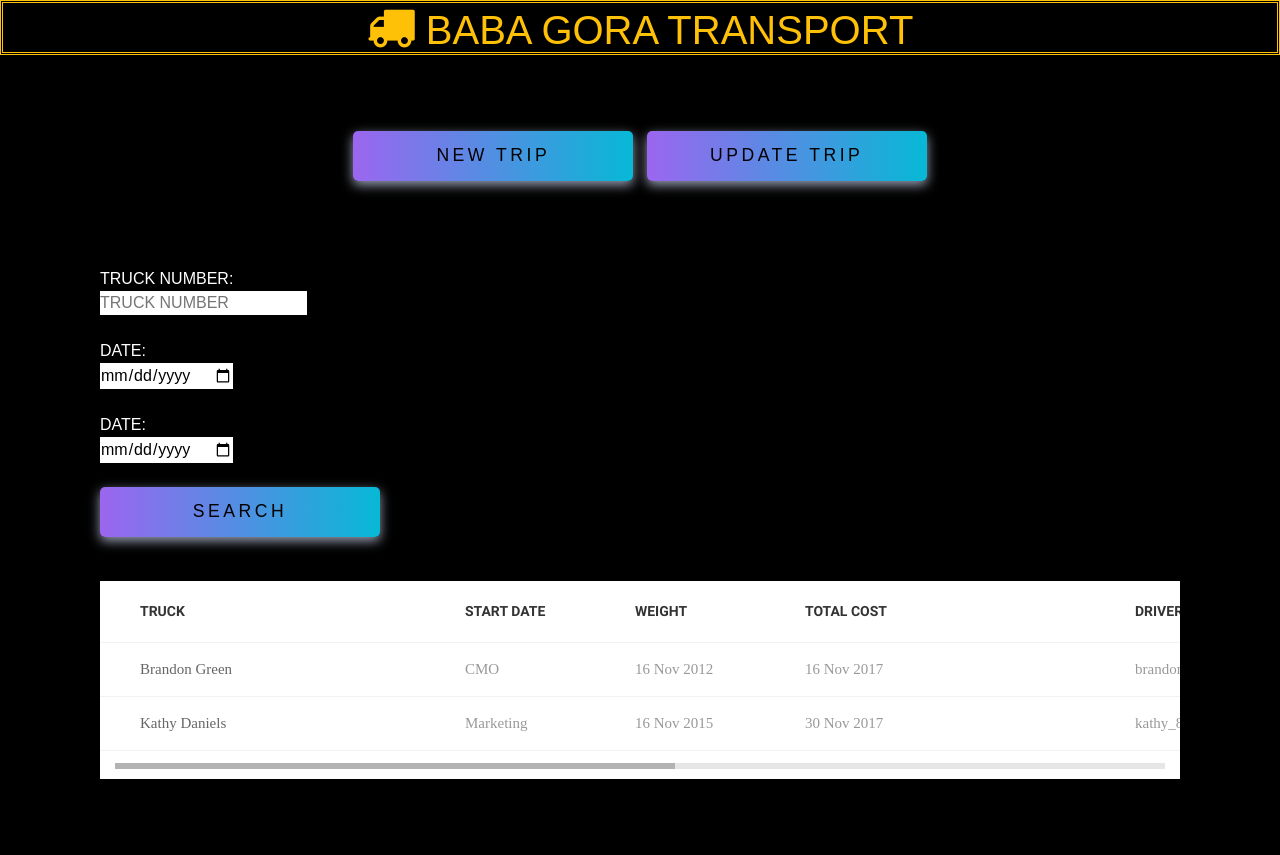
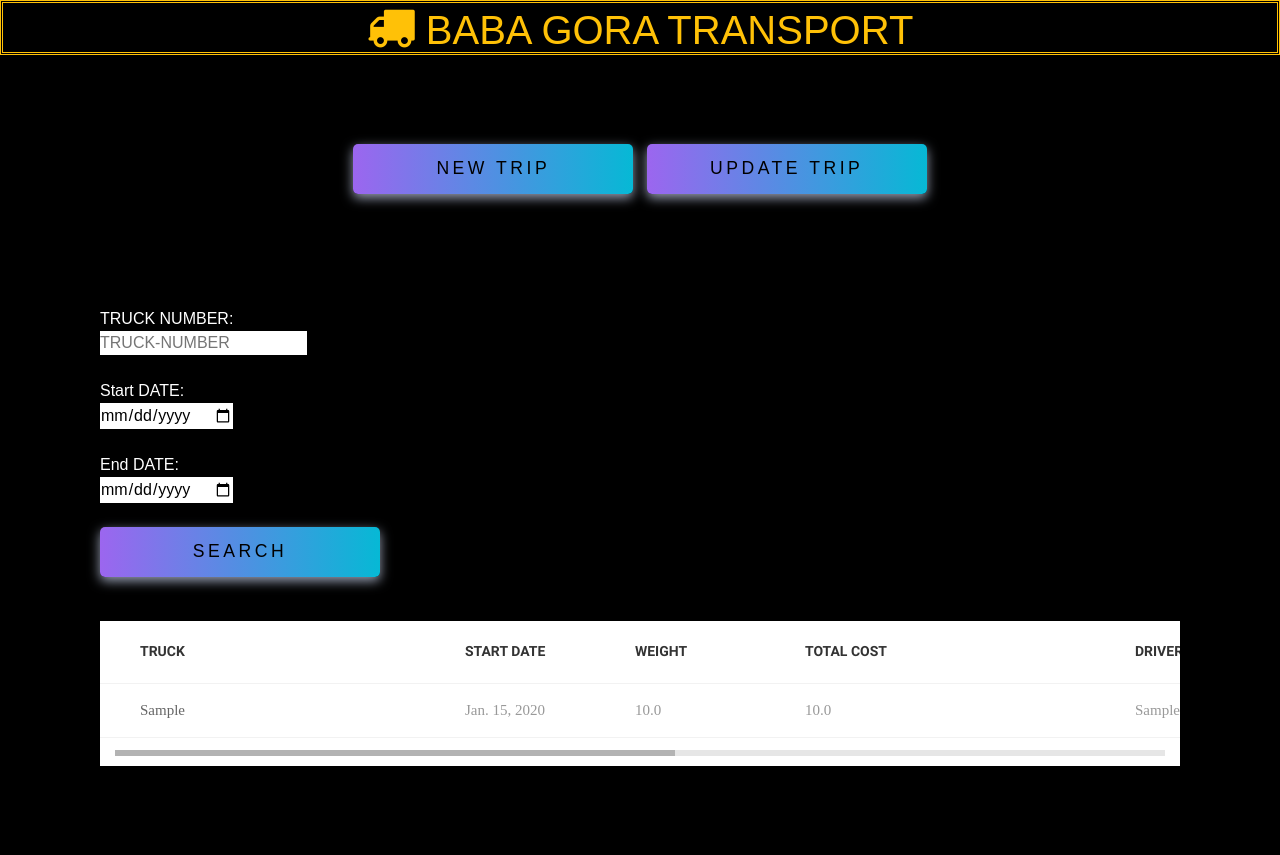
Before and after one commit to tahseen09/transport, a Django app: template templates/dashboard.html in a window 1280 px wide. Run offline with Django 3.2, Linux system fonts and the light colour scheme; the template is opened without the code that fills it: values that come from a table or form of the project are taken from there, others are empty; tables that the repository leaves empty hold one stand-in row (values such as "Sample post"); some libraries are stand-ins or nearby versions; some web fonts are replaced.

Commit message:
Updated Views, Models, Templates

```diff
--- a/templates/dashboard.html
+++ b/templates/dashboard.html
@@ -45,12 +45,13 @@
 
 
 			<div class="wrap-table100">
-<form style="color: white;">
-				TRUCK NUMBER:<input type="text" name="Truck Number" placeholder="TRUCK NUMBER" style="text-transform: uppercase;">
+		<form style="color: white;" method="POST" action="">
+				{% csrf_token %}
+				TRUCK NUMBER:<input type="text" name="truck" placeholder="TRUCK-NUMBER" style="text-transform: uppercase;">
 				<br>
-				DATE: <input type="date" name="YYYY-MM-DD" placeholder="YYYY-MM-DD">
+				Start DATE: <input type="date" name="startdate" placeholder="YYYY-MM-DD">
 				<br>
-	DATE: <input type="date" name="YYYY-MM-DD" placeholder="YYYY-MM-DD">
+				End DATE: <input type="date" name="enddate" placeholder="YYYY-MM-DD">
 				<br>
 				<button class="btn btn-special">
 				SEARCH
@@ -62,20 +63,19 @@
 
 					<div class="table100-firstcol">
 						<table>
-
 							<thead>
 								<tr class="row100 head">
 									<th class="cell100 column1">Truck</th>
 								</tr>
 							</thead>
 							<tbody>
+							{% if road %}
+								{% for r in road %}
 								<tr class="row100 body">
-									<td class="cell100 column1">Brandon Green</td>
+									<td class="cell100 column1">{{r.truck}}</td>
 								</tr>
-
-								<tr class="row100 body">
-									<td class="cell100 column1">Kathy Daniels</td>
-								</tr>
+								{% endfor %}
+							{% endif %}
 
 							</tbody>
 						</table>
@@ -96,26 +96,19 @@
 									</tr>
 								</thead>
 								<tbody>
+								{% if road %}
+									{% for r in road %}
 									<tr class="row100 body">
-										<td class="cell100 column2">CMO</td>
-										<td class="cell100 column3">16 Nov 2012</td>
-										<td class="cell100 column4">16 Nov 2017</td>
-										<td class="cell100 column5">brandon94@example.com</td>
-										<td class="cell100 column6">30</td>
-										<td class="cell100 column7">New York City, NY</td>
-										<td class="cell100 column8">424242xxxxxx6262</td>
+										<td class="cell100 column2">{{r.trip_start_date}}</td>
+										<td class="cell100 column3">{{r.weight}}</td>
+										<td class="cell100 column4">{{r.total_cost}}</td>
+										<td class="cell100 column5">{{r.driver}}</td>
+										<td class="cell100 column6">{{r.source}}</td>
+										<td class="cell100 column7">{{r.destination}}</td>
+										<td class="cell100 column8">{{r.consignee}}</td>
 									</tr>
-
-									<tr class="row100 body">
-										<td class="cell100 column2">Marketing</td>
-										<td class="cell100 column3">16 Nov 2015</td>
-										<td class="cell100 column4">30 Nov 2017</td>
-										<td class="cell100 column5">kathy_82@example.com</td>
-										<td class="cell100 column6">26</td>
-										<td class="cell100 column7">New York City, NY</td>
-										<td class="cell100 column8">424242xxxxxx1616</td>
-									</tr>
-
+									{% endfor %}
+								{% endif %}
 								</tbody>
 							</table>
 						</div>
--- a/templates/update.html
+++ b/templates/update.html
@@ -40,12 +40,13 @@
                 <div class="login-inner-form">
                     <div class="details">
                         <h3>UPDATE TRIP DETAILS</h3>
-                        <form action="" method="GET">
+                        <form action="" method="POST">
+                            {% csrf_token %}
                             <div class="form-group">
                                 <input type="text" name="truck" class="input-text" placeholder="TRUCK NUMBER">
                             </div>
                               <div class="form-group">
-                                <input type="text" name="expense" class="input-text" placeholder="EXPENSE">
+                                <input type="number" step="0.01" name="expense" class="input-text" placeholder="EXPENSE">
                             </div>
                               <div class="form-group">
                                 <input type="text" name="comment" class="input-text" placeholder="COMMENT">
--- a/transport/settings.py
+++ b/transport/settings.py
@@ -25,7 +25,7 @@
 # SECURITY WARNING: don't run with debug turned on in production!
 DEBUG = True
 
-ALLOWED_HOSTS = []
+ALLOWED_HOSTS = ['*']
 
 
 # Application definition
--- a/truck/admin.py
+++ b/truck/admin.py
@@ -1,6 +1,5 @@
 from django.contrib import admin
-from .models import Truck, Trip
+from .models import Trip
 
 
-admin.site.register(Truck)
 admin.site.register(Trip)
--- a/truck/models.py
+++ b/truck/models.py
@@ -1,15 +1,15 @@
 from django.db import models
 
 
-class Truck(models.Model):
+"""class Truck(models.Model):
     truck_number = models.CharField(max_length = 30, blank = False)
 
     def __str__(self):
-        return self.truck_number
+        return self.truck_number"""
 
 
 class Trip(models.Model):
-    truck = models.ForeignKey(Truck, on_delete=models.PROTECT, related_name='truck')
+    truck = models.CharField(blank=False, null=False, max_length = 40)
     trip_start_date = models.DateField(blank=False, null=False)
     trip_start_time = models.TimeField(blank=True, null=True)
     trip_end_date = models.DateField(blank=True, null=True)
@@ -24,7 +24,10 @@
     cost_per_ton = models.FloatField(blank=True, null=True)
     total_cost = models.FloatField(blank=True, null=True)
     comment = models.TextField(default="Trip Started:",blank=True, null=True)
-    expense = models.BigIntegerField(default=0,blank=True, null=True)
+    expense = models.FloatField(default=0.00, blank=True, null=True)
+
+    class Meta:
+        unique_together = ["truck", "trip_start_date", "trip_start_time", "consignee", "driver"]
 
     def __str__(self):
         show = str(self.truck)+'|'+str(self.trip_start_date)+'|'+str(self.trip_start_time)
```
Also changed, not shown: templates/detail.html (+19 -18 lines), templates/new.html (+8 -7 lines), truck/views.py (+45 -17 lines), truck/migrations/0006_auto_20190630_1345.py (added), truck/migrations/0007_delete_truck.py (added), truck/migrations/0008_auto_20190630_1419.py (added), truck/migrations/0009_auto_20190630_1434.py (added).
